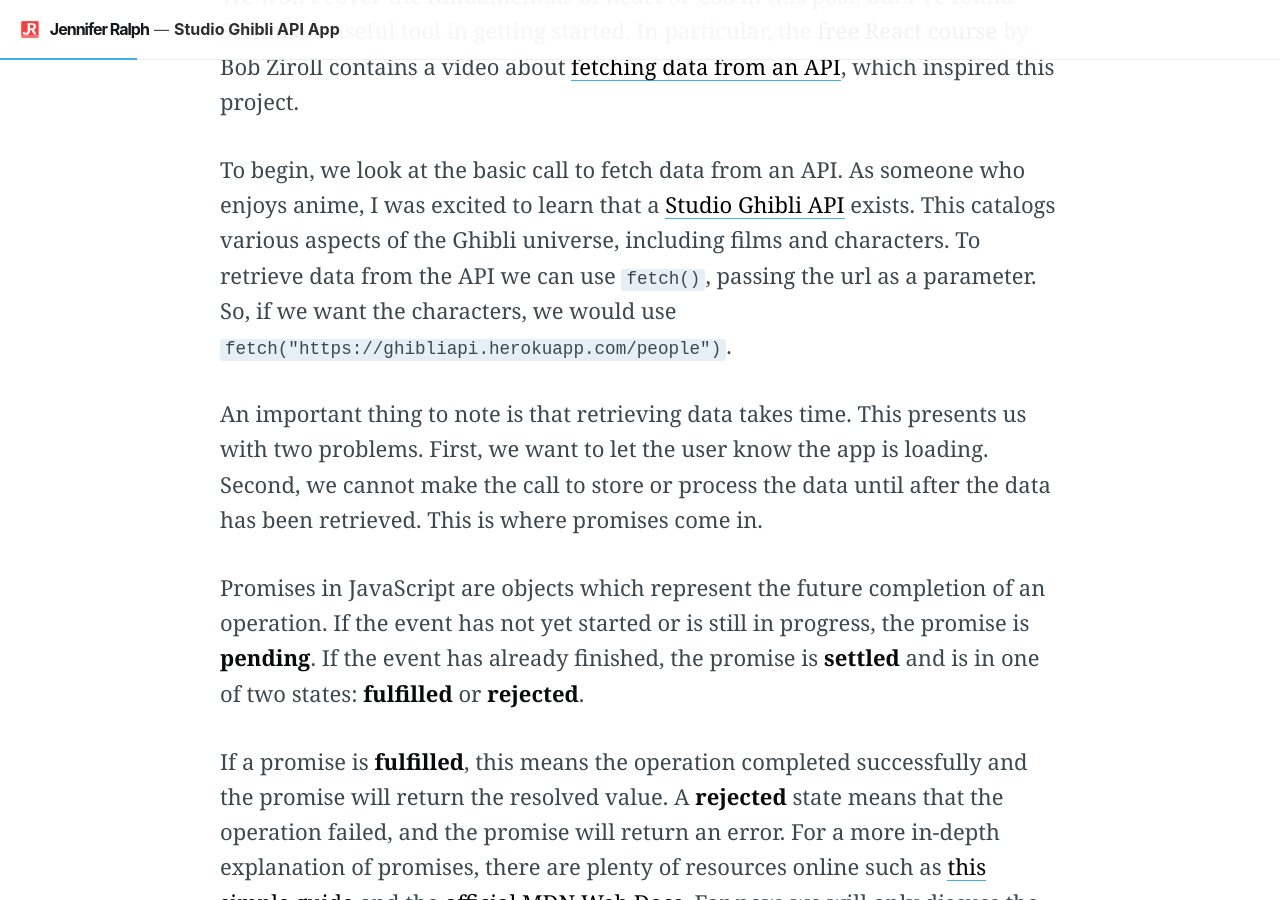
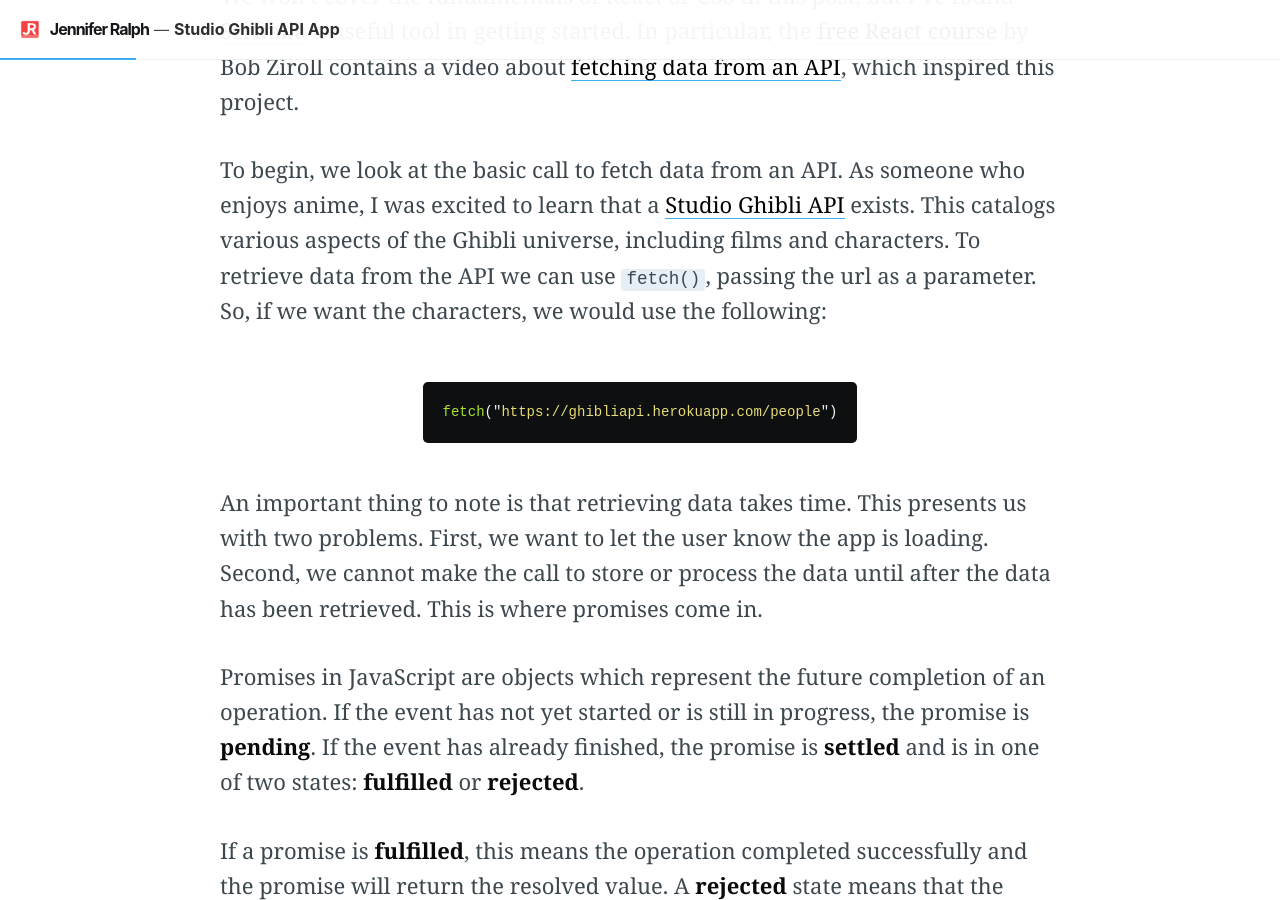
Before and after one commit to jenniferanneaus/jenniferanneaus.github.io, a Jekyll site: the page built from _posts/2020-01-05-ghibli-api-app.md, in a window 1280 px wide and 900 px high, scrolled down 1236 px. Built offline with Jekyll 4.4.1, drawn with Linux system fonts in a browser that asks for light colours; nearby versions of some CDN libraries; comment, search, counter and statistics services are not loaded.

Commit message:
Minor formatting fix

````diff
--- a/_posts/2020-01-05-ghibli-api-app.md
+++ b/_posts/2020-01-05-ghibli-api-app.md
@@ -14,7 +14,10 @@ I have been learning React and CSS over the last few months, so recently set mys
 
 We won't cover the fundamentals of React or CSS in this post, but I've found [Scrimba](https://scrimba.com/) a useful tool in getting started. In particular, the [free React course](https://scrimba.com/g/glearnreact) by Bob Ziroll contains a video about [fetching data from an API](https://scrimba.com/p/p7P5Hd/c79Jask), which inspired this project.
 
-To begin, we look at the basic call to fetch data from an API. As someone who enjoys anime, I was excited to learn that a [Studio Ghibli API](https://ghibliapi.herokuapp.com/) exists. This catalogs various aspects of the Ghibli universe, including films and characters. To retrieve data from the API we can use ```fetch()```, passing the url as a parameter. So, if we want the characters, we would use ```fetch("https://ghibliapi.herokuapp.com/people")```.
+To begin, we look at the basic call to fetch data from an API. As someone who enjoys anime, I was excited to learn that a [Studio Ghibli API](https://ghibliapi.herokuapp.com/) exists. This catalogs various aspects of the Ghibli universe, including films and characters. To retrieve data from the API we can use ```fetch()```, passing the url as a parameter. So, if we want the characters, we would use the following:
+```javascript
+fetch("https://ghibliapi.herokuapp.com/people")
+```
 
 An important thing to note is that retrieving data takes time. This presents us with two problems. First, we want to let the user know the app is loading. Second, we cannot make the call to store or process the data until after the data has been retrieved. This is where promises come in.
 
````
